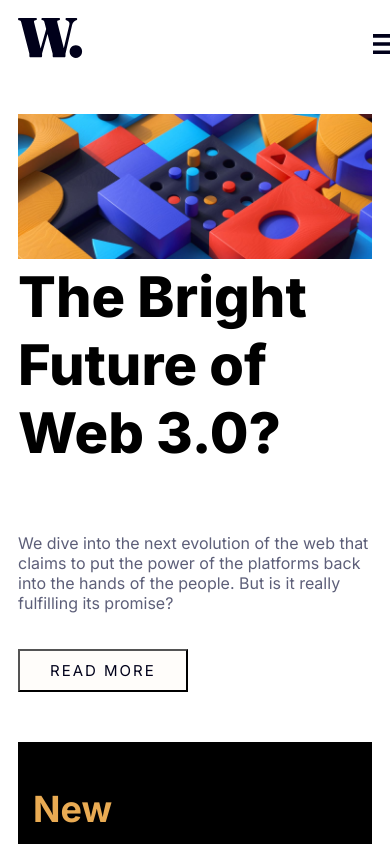
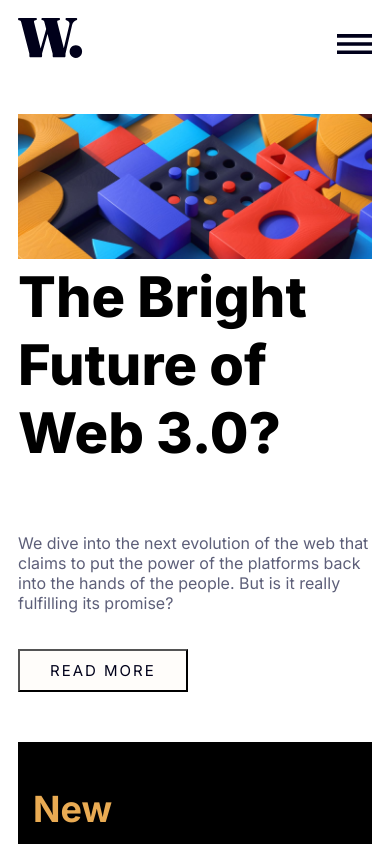
Before and after one commit to KamilKaluza1/news-homepage-main, a plain HTML site: page index.html in a window 390 px wide. Shown: the top 844 px of the page. Drawn offline with Linux system fonts and the light colour scheme.

Commit message:
hb fixed

```diff
--- a/style.css
+++ b/style.css
@@ -29,6 +29,7 @@ li:hover{
 nav {
   display: flex;
   justify-content: space-between;
+  align-items: stretch;
   margin-bottom: 40px;
 }
 
@@ -204,7 +205,12 @@ button:hover {
   @media screen and (max-width: 500px ) {
     li{
         font-size: 0px;
+        margin-left: 0;
+        width: 1px;
     }
+    #nav-items ul li {
+        margin-left: 1px;
+      }
     #container {
         display: grid;
         grid-template-columns: 1fr;
```
